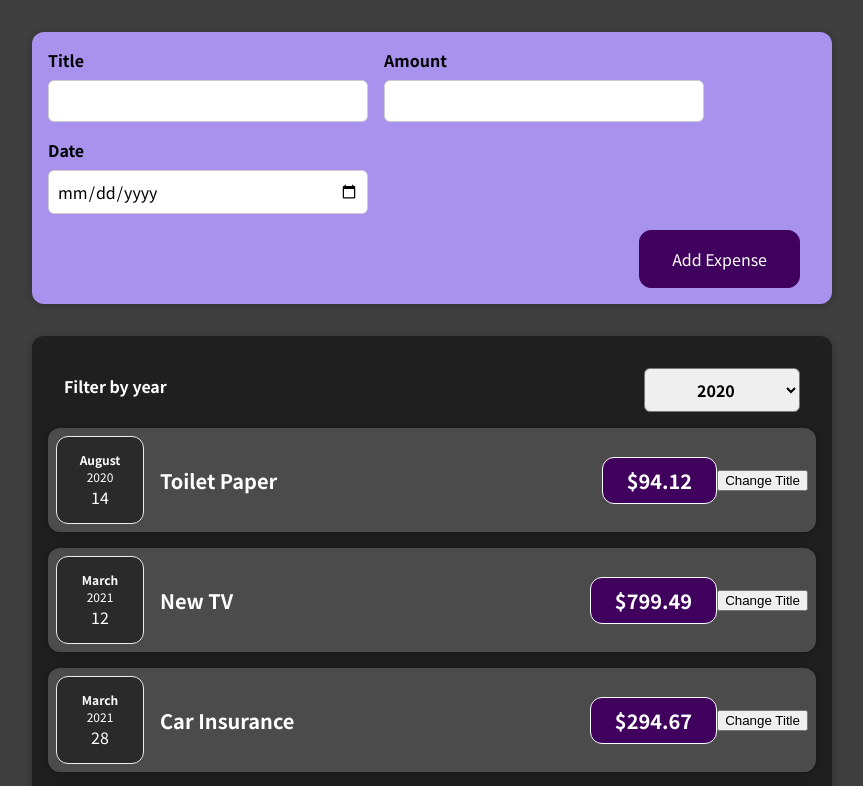
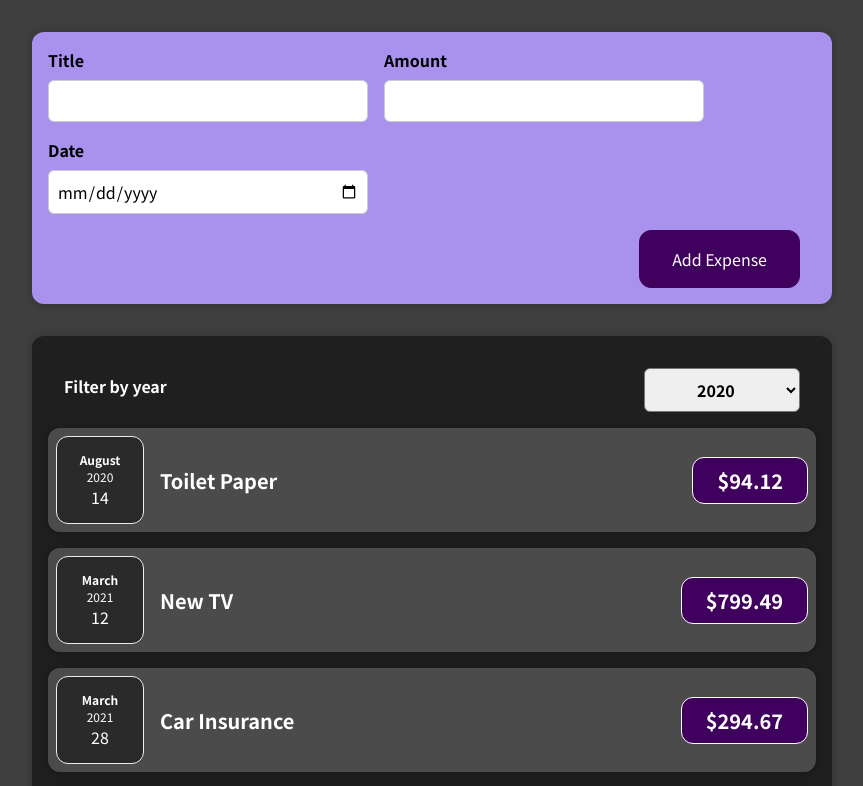
Before and after one commit to Ragnos89/complete-react-guide, a React (Create React App) app: page / in a window 1280 px wide. Shown: the top 786 px of the page, without its empty margins (208-1071 px from the left). Built offline with nearby package versions, Linux system fonts and the light colour scheme.

Commit message:
60. Controlled vs Uncontrolled Components & Stateless vs Stateful Components

```diff
--- a/src/components/Expenses/ExpenseItem.js
+++ b/src/components/Expenses/ExpenseItem.js
@@ -1,25 +1,17 @@
-import React, { useState } from "react";
+import React from "react";
 
 import ExpenseDate from "./ExpenseDate";
 import "./ExpenseItem.css";
 import Card from "../UI/Card.js";
 
 const ExpenseItem = ({ title, amount, date }) => {
-  const [title_2, setTitle_2] = useState(title);
-  console.log("Expense item evaluated!");
-
-  const clickHandler = () => {
-    setTitle_2("Updated!!!!");
-  };
-
   return (
     <Card className="expense-item">
       <ExpenseDate date={date} title={title} amopunt={amount} />
       <div className="expense-item__description">
-        <h2>{title_2}</h2>
+        <h2>{title}</h2>
         <div className="expense-item__price">${amount}</div>
       </div>
-      <button onClick={clickHandler}>Change Title</button>
     </Card>
   );
 };
```
